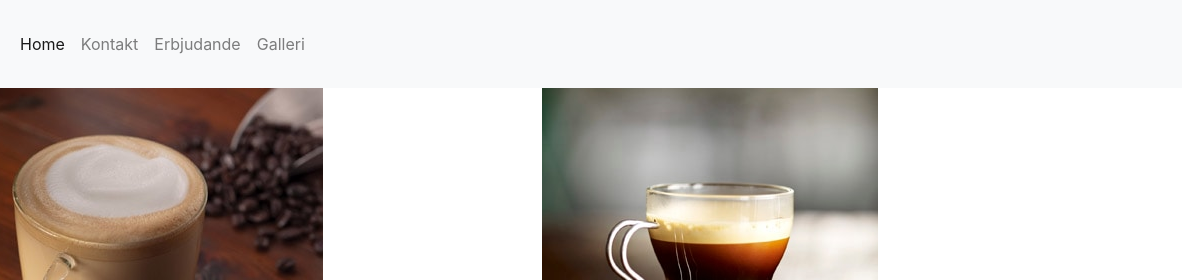
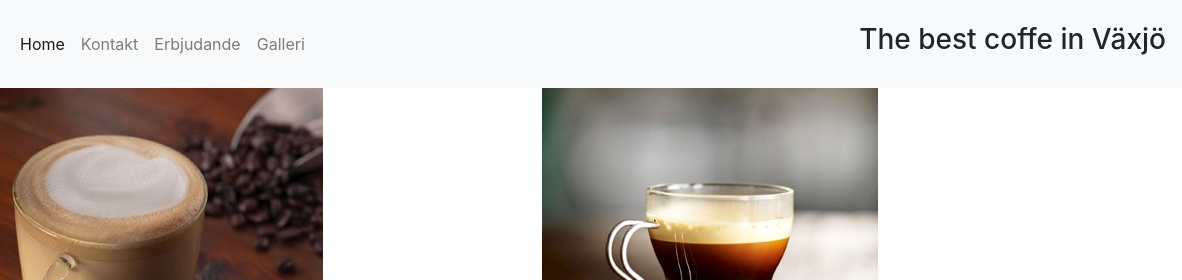
Before and after one commit to davidgalantai/html-css, a plain HTML site: page projekt/menu.html in a window 1280 px wide. Shown: the top 280 px of the page, 98-1280 px from the left. Drawn offline with nearby package versions, Linux system fonts and the light colour scheme.

Commit message:
Update menu.html

```diff
--- a/projekt/menu.html
+++ b/projekt/menu.html
@@ -1,7 +1,7 @@
 <!DOCTYPE html>
 <html lang="en">
   <head>
-    <title>Menu</title>
+    <title>Erbjudande</title>
     <meta charset="UTF-8" />
     <link rel="stylesheet" href="style.css" />
     <link
@@ -59,6 +59,7 @@
           </li>
         </ul>
         <form class="form-inline my-2 my-lg-0"></form>
+        <h3>The best coffe in Växjö</h3>
       </div>
     </nav>
 
```
